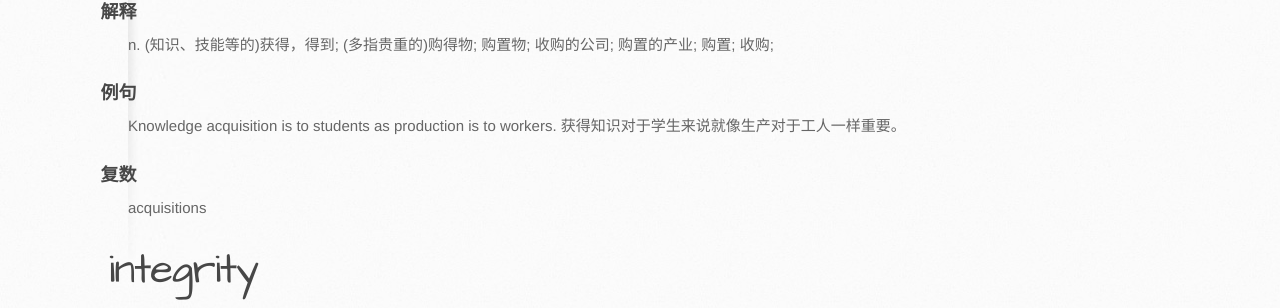
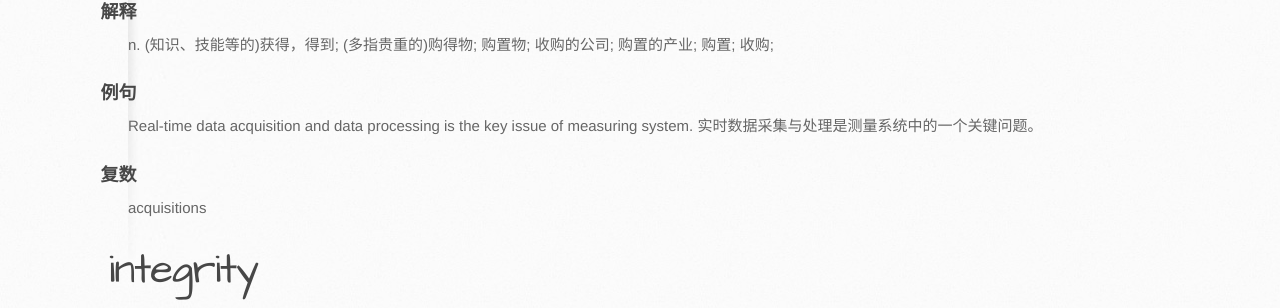
Before and after one commit to itcraftme/itcraftme, a Jekyll site: the page built from docs/me/vocabulary.md, in a window 1280 px wide. Shown: the part 511-819 px from the top of the page. Built offline with Jekyll 4.4.1, drawn with Linux system fonts in a browser that asks for light colours; our own code applies the rules of GitHub Pages for plain Markdown files.

Commit message:
Update vocabulary.md
add a better sentence for acquisition

```diff
--- a/docs/me/vocabulary.md
+++ b/docs/me/vocabulary.md
@@ -7,8 +7,8 @@ All the vocabularies that I am not familiar with.
 ### 解释
 n.	(知识、技能等的)获得，得到; (多指贵重的)购得物; 购置物; 收购的公司; 购置的产业; 购置; 收购;
 ### 例句
-Knowledge acquisition is to students as production is to workers.
-获得知识对于学生来说就像生产对于工人一样重要。
+Real-time data acquisition and data processing is the key issue of measuring system.
+实时数据采集与处理是测量系统中的一个关键问题。
 ### 复数
 acquisitions
 # integrity
```
